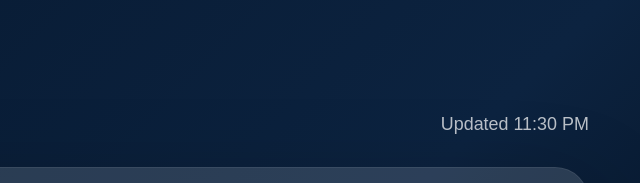
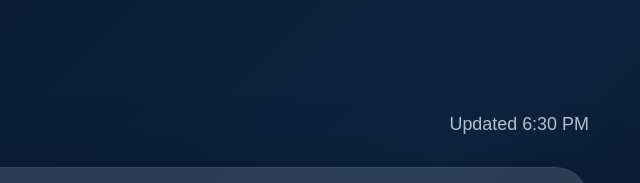
Before and after one commit to HarbertCobweb/asif-stock-feed, a website: page index.html in a window 1280 px wide. Shown: the top 183 px of the page, 640-1280 px from the left. Drawn offline with Linux system fonts and the light colour scheme.

Commit message:
Central time zone
now uses central time zone for 'last updated'

```diff
--- a/index.html
+++ b/index.html
@@ -305,11 +305,12 @@ async function loadData(){
   const json = await res.json();
   const stocks = json.data || [];
 
-  document.getElementById("updated").textContent =
-    "Updated " + new Date(json.updatedAt).toLocaleTimeString([], {
-      hour:"numeric",
-      minute:"2-digit"
-    });
+document.getElementById("updated").textContent =
+  "Updated " + new Date(json.updatedAt).toLocaleTimeString([], {
+    hour: "numeric",
+    minute: "2-digit",
+    timeZone: "America/Chicago"
+  });
 
   const track = document.getElementById("track");
 
```
